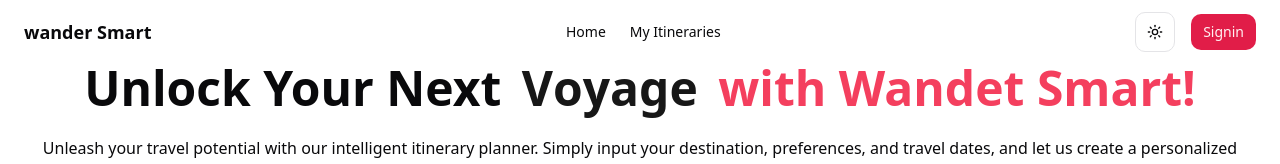
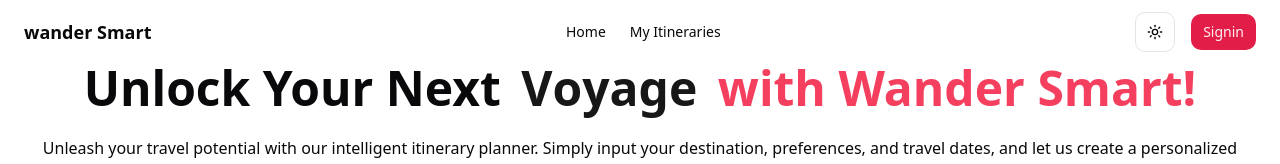
Before and after one commit to sagarsangwan/wander-smart, a Next.js app: page / in a window 1280 px wide. Shown: the top 164 px of the page. Built offline with nearby package versions, Linux system fonts and the light colour scheme; no server answers.

Commit message:
spelling mistake

```diff
--- a/components/hero-section.jsx
+++ b/components/hero-section.jsx
@@ -16,7 +16,7 @@
     return (
         <section className="flex flex-col  items-center justify-center space-y-10">
             <div className='w-full  justify-center text-center '>
-                <div className='text-3xl md:text-4xl lg:text-5xl font-bold'> Unlock Your Next <span className=' text-rose-500'> <FlipWords words={words} /> with Wandet Smart!</span>
+                <div className='text-3xl md:text-4xl lg:text-5xl font-bold'> Unlock Your Next <span className=' text-rose-500'> <FlipWords words={words} /> with Wander Smart!</span>
                 </div> <br />
                 {/* <p>
                     Experience Customized Travel Plans Crafted by Intelligent AI Just for You.
```
